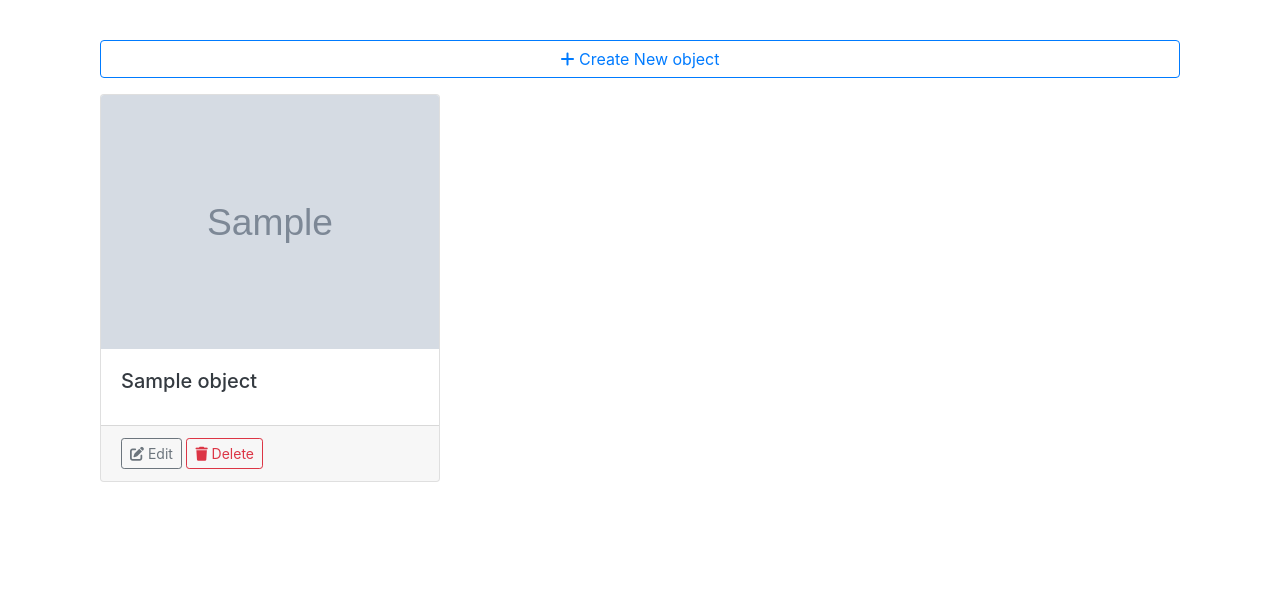
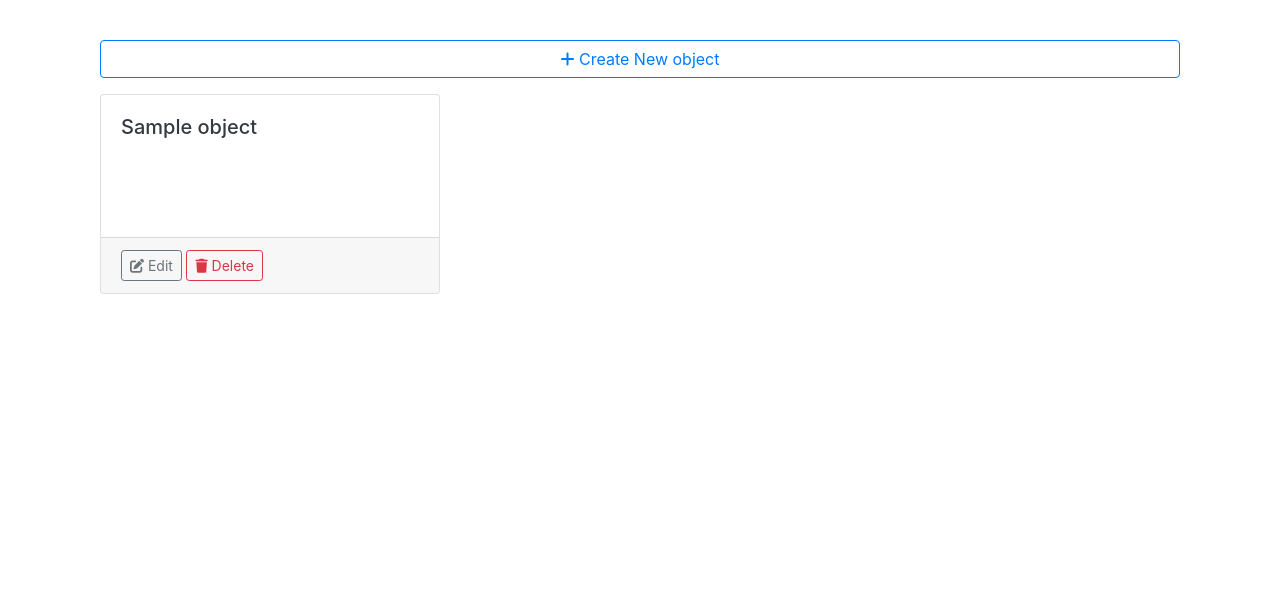
Before and after one commit to GuillaumeM92/django-base, a Django app: template myapp/templates/myapp/objects.html in a window 1280 px wide. Shown: the part 56-645 px from the top of the page. Run offline with Django 5.2, Linux system fonts and the light colour scheme; the template is opened without the code that fills it: most values are stand-ins (such as "Sample title", 1, 10 or a date in 2020); grey boxes marked "Sample" are stand-in pictures; some libraries are stand-ins or nearby versions.

Commit message:
Update objects.html

```diff
--- a/myapp/templates/myapp/objects.html
+++ b/myapp/templates/myapp/objects.html
@@ -13,14 +13,8 @@
     <div class="row" id="objects-list">
         {% for object in objects %}
         <div class="col-md-4 mb-4" style="min-height: 200px;">
-            <a href="{% url 'object' object.id %}" class="text-decoration-none text-dark">
+            <a href="{% url 'my-view' %}" class="text-decoration-none text-dark">
                 <div class="card rounded h-100">
-                    <!-- Use the first photo as a preview, or a placeholder if no photos are available -->
-                    {% if object.photos.all %}
-                    <img src="{{ object.photos.all.0.image.url }}" class="card-img-top" alt="{{ object.name }}">
-                    {% else %}
-                    <img src="{% static 'base/img/default-placeholder.png' %}" class="card-img-top" alt="Placeholder">
-                    {% endif %}
                     <div class="card-body d-flex flex-column">
                         <h5 class="card-title">{{ object.name }}</h5>
                     </div>
```
